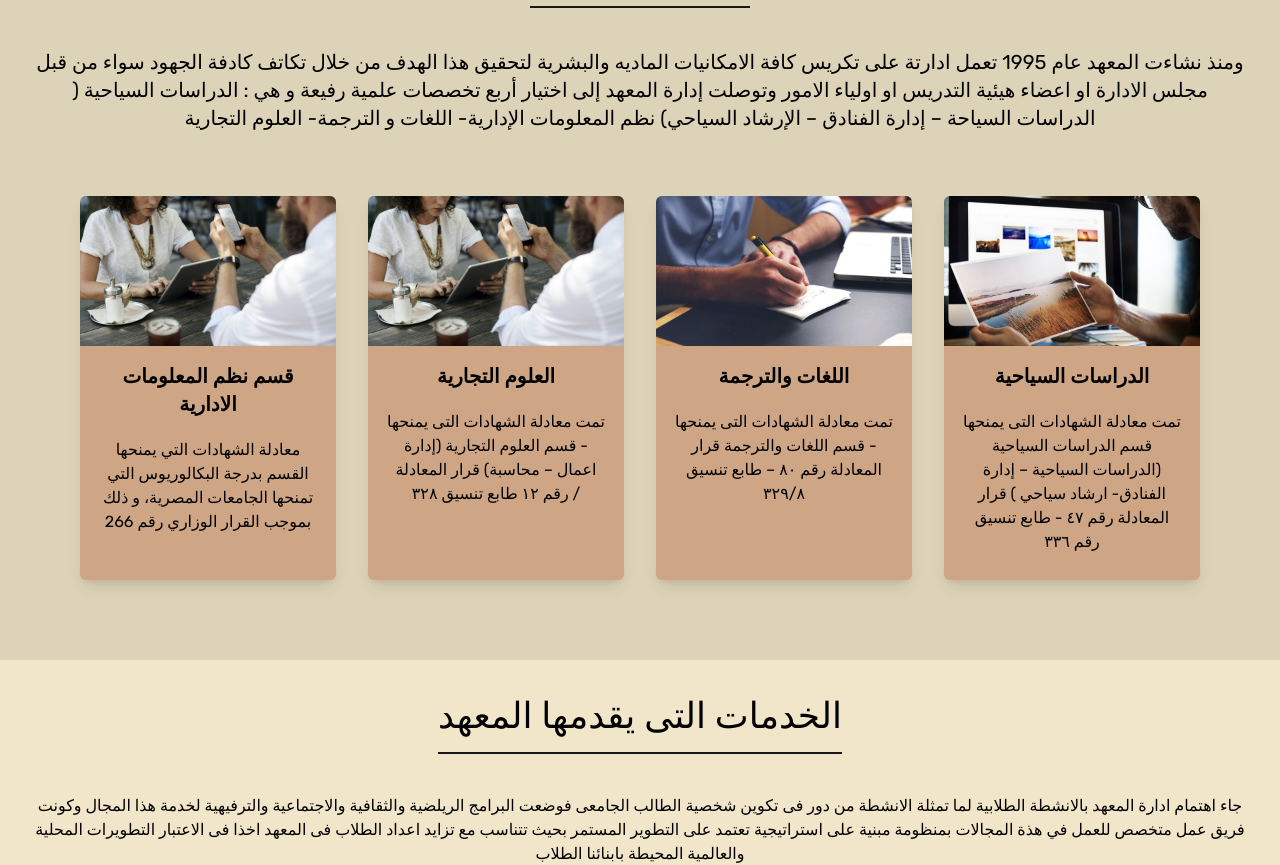
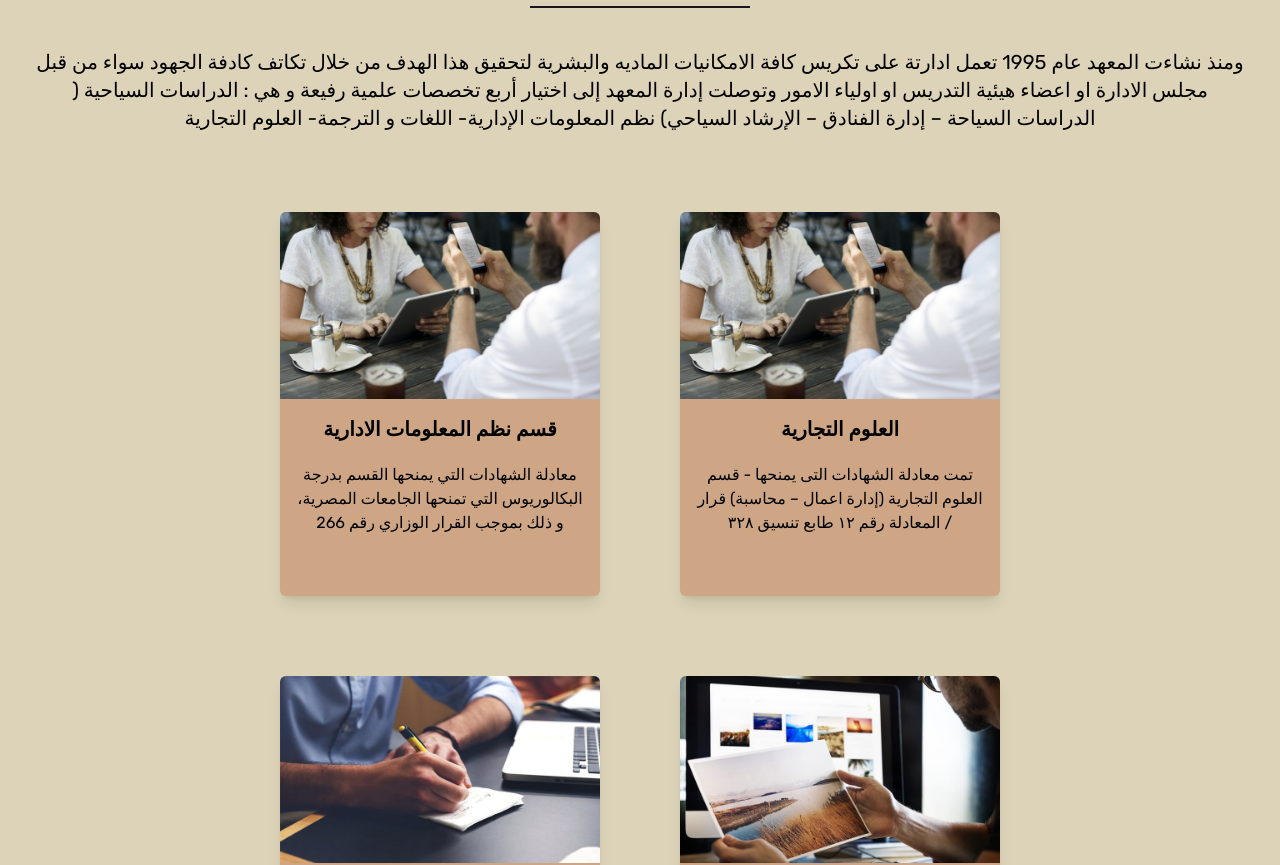
Before and after one commit to peterzaz1/ma3had-website-rework, a SvelteKit app: page / in a window 1280 px wide. Shown: the part 2700-3565 px from the top of the page. Built offline with nearby package versions, Linux system fonts and the light colour scheme.

Commit message:
AboutUs layout from flex to grid

```diff
--- a/src/components/AboutMini.svelte
+++ b/src/components/AboutMini.svelte
@@ -4,7 +4,9 @@
 	export let paragraph;
 </script>
 
-<div class=" w-[80%] h-auto bg-[#cea686] rounded-md shadow-lg text-center md:w-64 md:h-96">
+<div
+	class=" w-[80%] h-auto m-auto bg-[#cea686] rounded-md shadow-lg text-center md:m-0 md:w-80 md:h-96"
+>
 	<img src={aboutImg} alt="" class="rounded-t-md" />
 	<div class="p-4">
 		<h3 class="text-xl font-bold mb-5">{title}</h3>
--- a/src/components/AboutUs.svelte
+++ b/src/components/AboutUs.svelte
@@ -18,8 +18,8 @@
 			العلوم التجارية
 		</p>
 	</div>
-
-	<div class="flex flex-col flex-wrap mt-16 items-center gap-8 md:flex-row md:justify-center">
+	<div class="flex justify-center">
+		<div class="grid-cols-1 grid grid-flow-row-dense mx-2 mt-20 gap-10 md:gap-20 md:grid-cols-2">
 			<AboutMini
 				title="قسم نظم المعلومات الادارية"
 				aboutImg={about1}
@@ -41,4 +41,5 @@
 				paragraph="تمت معادلة الشهادات التى يمنحها قسم الدراسات السياحية (الدراسات السياحية – إدارة الفنادق- ارشاد سياحي ) قرار المعادلة رقم ٤٧ - طابع تنسيق رقم ٣٣٦"
 			/>
 		</div>
+	</div>
 </section>
```
Lines whose indentation alone changed are shown as unchanged.
